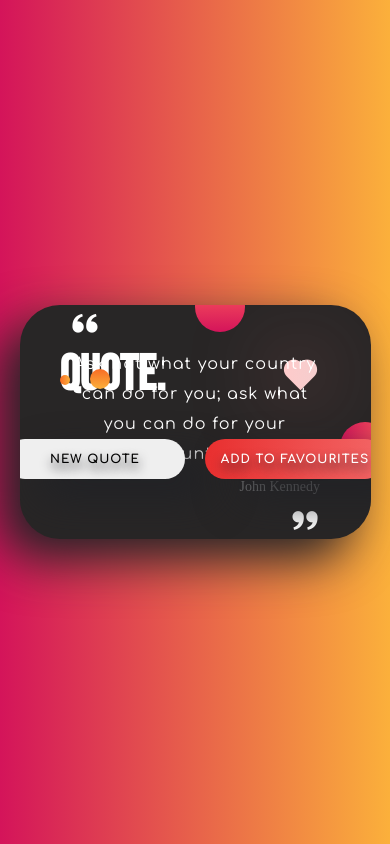
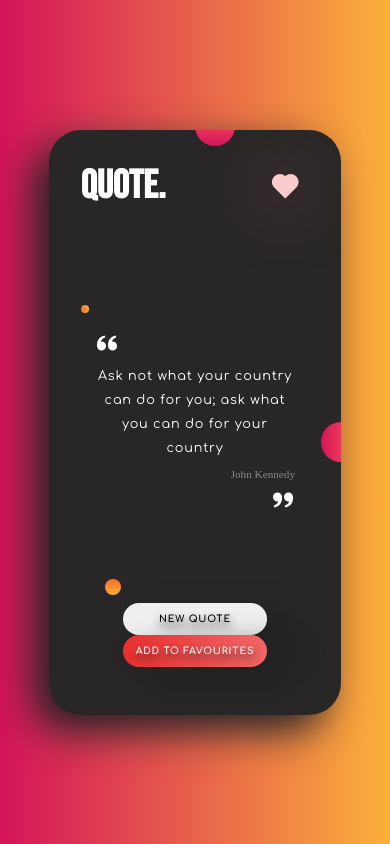
Before and after one commit to aishwinj04/Quotes-Web-App, a React (Vite) app in the folder quotes-app/: page / in a window 390 px wide. Built offline with nearby package versions, Linux system fonts and the light colour scheme; a web font is replaced by a local one.

Commit message:
Responsive css

```diff
--- a/quotes-app/src/Components/QuotesApp.css
+++ b/quotes-app/src/Components/QuotesApp.css
@@ -211,3 +211,22 @@
     font-family: Birthstone, cursive;
     text-align: right;
 }
+
+@media (max-width: 850px){
+    .quote-container {
+        width: 75vmin;
+        aspect-ratio: 2/3;
+    }
+
+}
+
+@media (max-width: 550px){
+    .quote-container{
+        aspect-ratio: 1/2;
+    }
+
+    .buttons {
+        flex-direction: column;
+    }
+
+}
--- a/quotes-app/src/index.css
+++ b/quotes-app/src/index.css
@@ -11,3 +11,9 @@ html {
   font-size: 62.5% /* rem to 10px */
 
 }
+
+@media (max-width: 550px){
+  html{
+    font-size: 50%;
+  }
+}
```
